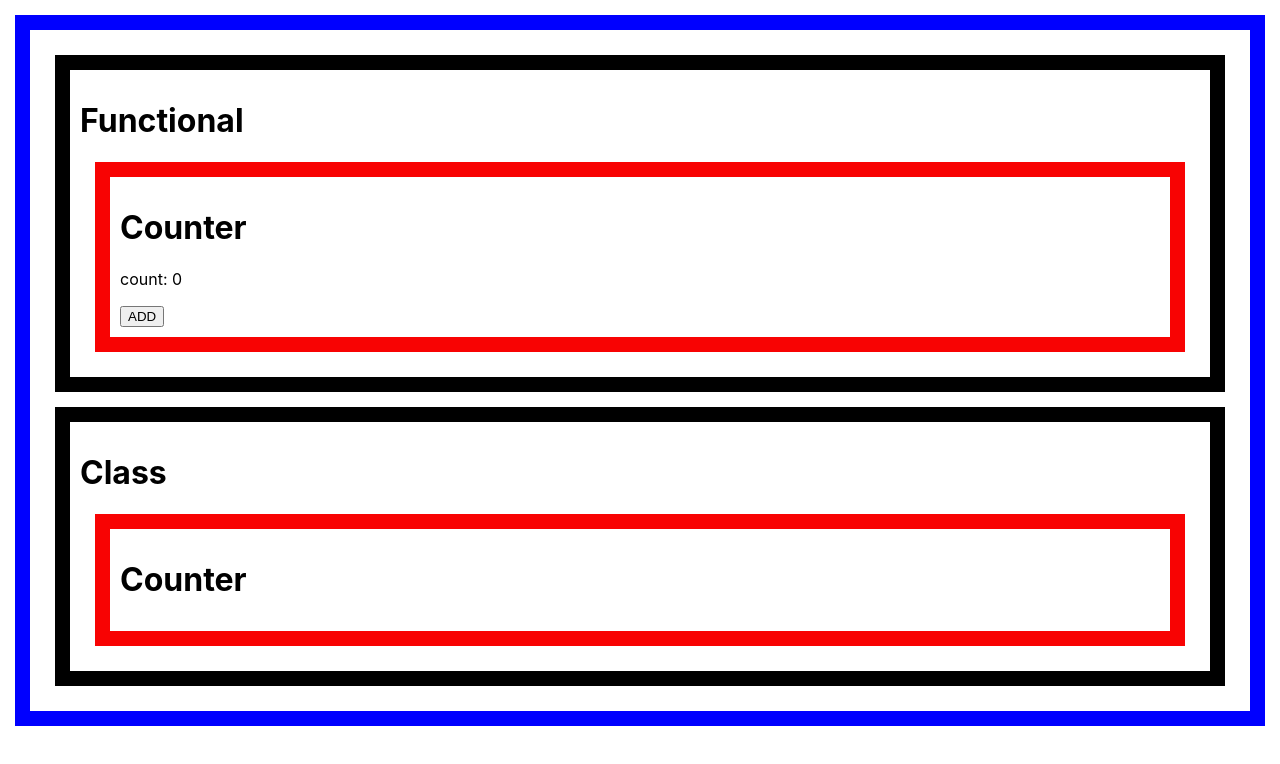
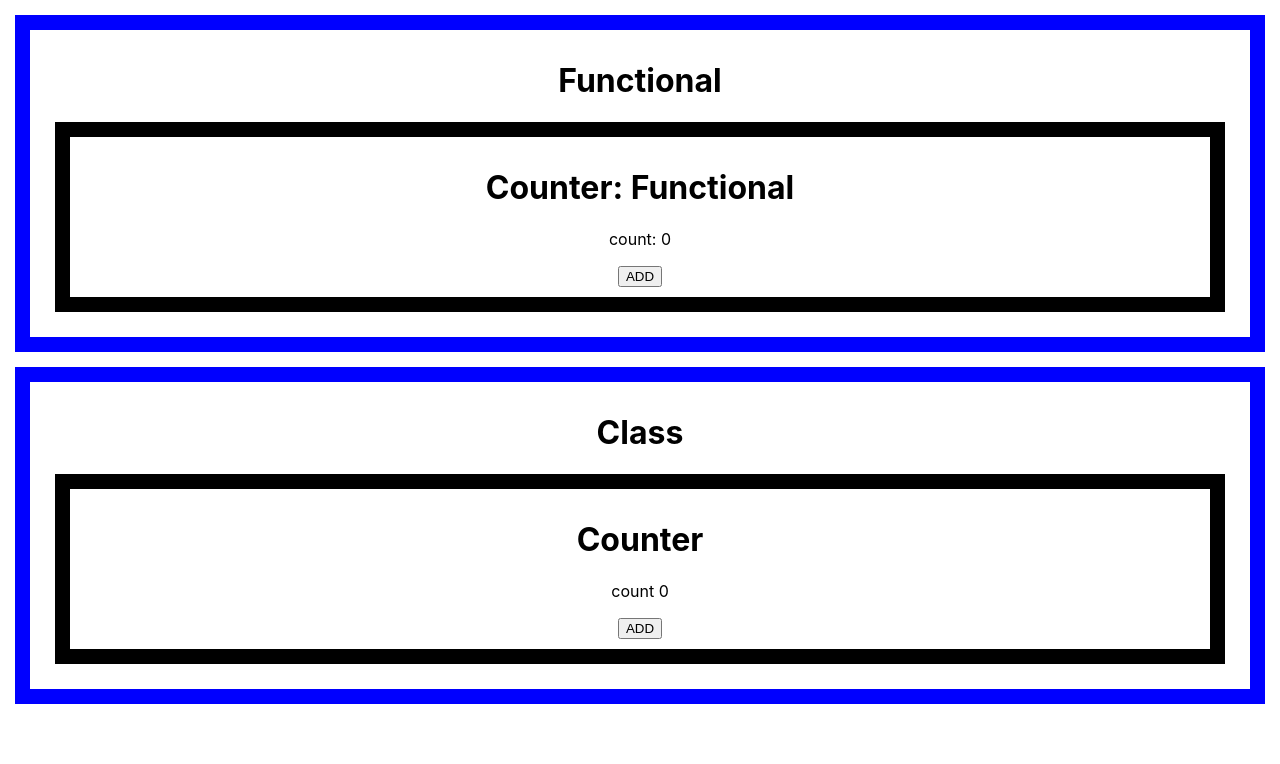
Before and after one commit to Mphoenix53/hw-3-13-22-songs-list, a React (Create React App) app: page / in a window 1280 px wide. Shown: the top 764 px of the page. Built offline with nearby package versions, Linux system fonts and the light colour scheme.

Commit message:
function and class both have the add buttons working and app rendering header added to funtional

```diff
--- a/src/App.js
+++ b/src/App.js
@@ -5,11 +5,11 @@ import Counterc from './class/CounterC';
 
 function App() {
   return (
-    <div className="App, border">
+    <div className="App">
 
       <div className="border">
         <h1>Functional</h1>
-         <Counterf />
+         <Counterf header='Functional'/>
       </div>
 
       <div className="border">
--- a/src/class/CounterC.js
+++ b/src/class/CounterC.js
@@ -1,12 +1,26 @@
 import React from "react";
 
 class Counterc extends React.Component{
+
+
+  constructor(props){
+    super(props)
+    this.state={count:0}
+  }
+
+  add = ()=>{
+    this.setState({
+      count: this.state.count + 1
+    })
+  }
 
   render(){
     console.log('called counter render method')
     return (
       <div className="border">
         <h1>Counter</h1>
+        <p>count {this.state.count}</p>
+        <button onClick={this.add}>ADD</button>
       </div>
     )
   }
--- a/src/functional/CounterF.js
+++ b/src/functional/CounterF.js
@@ -2,11 +2,16 @@
 import { useState } from "react"
 
 const Counterf = (props)=>{
+
   const[count, setCount] = useState(0)
-    console.log('prier to functional counter return')
+
+    const add = ()=>{
+      setCount(count + 1)
+    }
+
     return (
     <div className="border">
-      <h1>Counter</h1>
+      <h1>Counter: {props.header}</h1>
       <p>count: {count}</p>
       <button onClick={()=> setCount(count + 1)}>ADD</button>
     </div>
```
